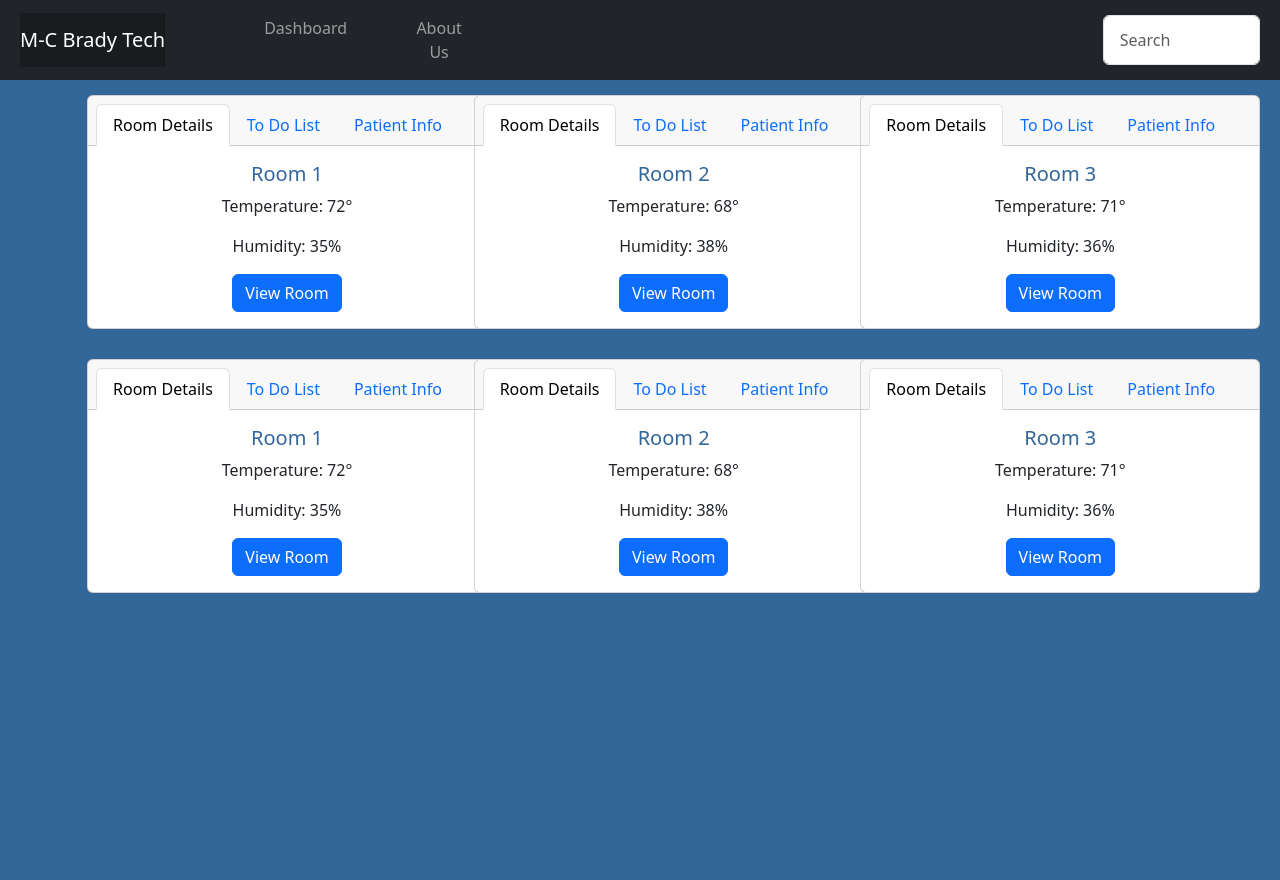
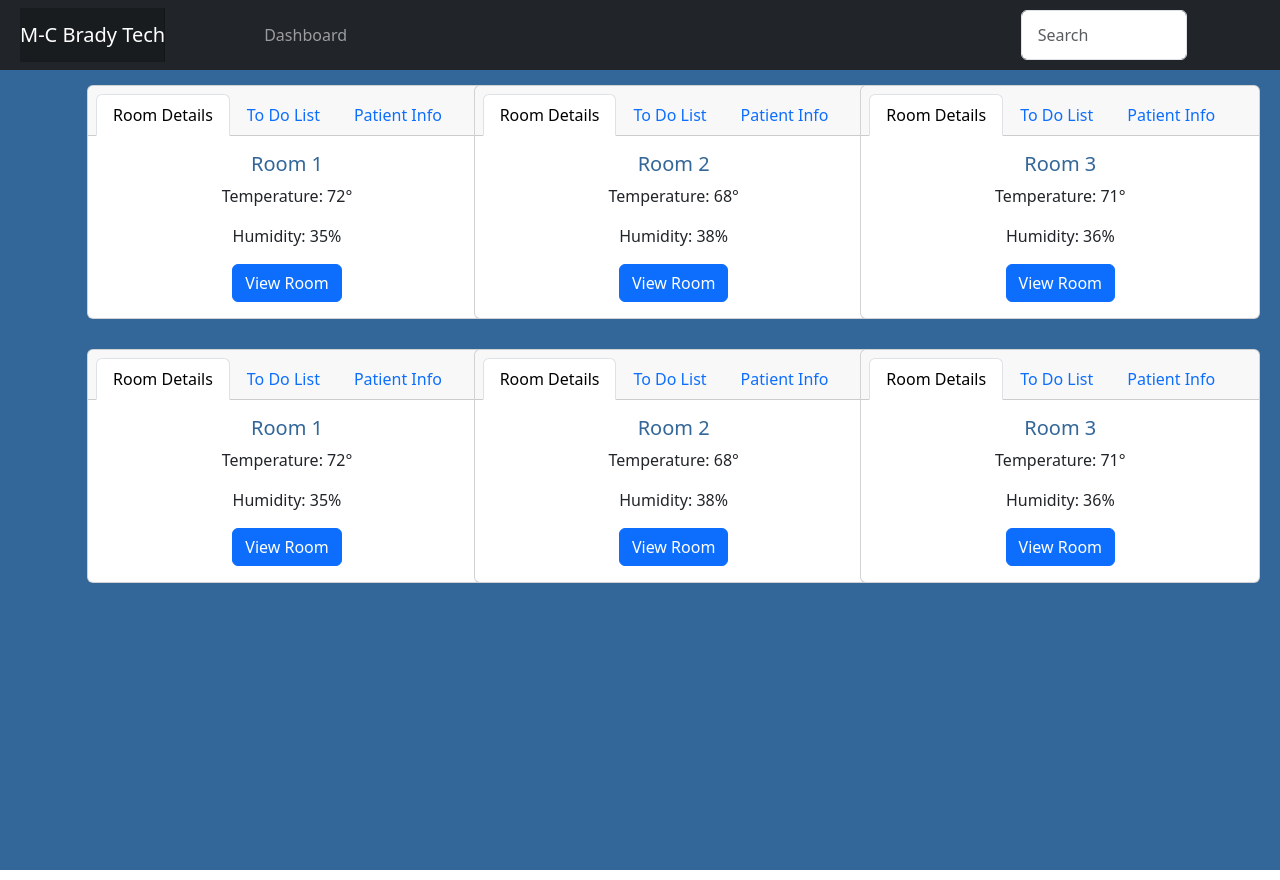
Before and after one commit to ElijahB09/secom319, a React (Create React App) app in the folder Final_Project/final/: page / in a window 1280 px wide. Built offline with nearby package versions, Linux system fonts and the light colour scheme.

Commit message:
Hide search bar when click into room

```diff
--- a/Final_Project/final/src/components/Header.jsx
+++ b/Final_Project/final/src/components/Header.jsx
@@ -3,7 +3,7 @@ import 'bootstrap/dist/css/bootstrap.css';
 import '../styling/dashboard.scss'
 import {Form, FormControl, Nav, Navbar} from 'react-bootstrap';
 
-function Header() {
+function Header(props) {
 	return (
 
 		<Navbar id="nav-buttons-wrapp" bg="dark" variant="dark" expand="lg">
@@ -11,12 +11,13 @@ function Header() {
 			<Navbar.Brand id="title">M-C Brady Tech</Navbar.Brand>
 			<Nav className="mr-auto">
 				<Nav.Link id="nav-dashboard" href="#dashboard">Dashboard</Nav.Link>
-				<Nav.Link id="nav-about" href="#about-us">About Us</Nav.Link>
 			</Nav>
-			<Form id="nav-form" style={{width:"65%"}}>
-				<FormControl id="nav-search" type="text" placeholder="Search" className="mr-sm-2"
-							 style={{width: "20%"}}/>
-			</Form>
+			{props.searchVisible && (
+				<Form id="nav-form" style={{width: "65%"}}>
+					<FormControl id="nav-search" type="text" placeholder="Search" className="mr-sm-2"
+								 style={{width: "20%"}}/>
+				</Form>
+			)}
 
 		</Navbar>
 
--- a/Final_Project/final/src/pages/App.jsx
+++ b/Final_Project/final/src/pages/App.jsx
@@ -3,14 +3,16 @@ import 'bootstrap/dist/css/bootstrap.css';
 import '../styling/dashboard.scss'
 import Header from '../components/Header';
 import Overview from './Overview';
+import {useState} from 'react';
 
 function App() {
+	const [searchVisible, setSearchVisible] = useState(true);
 	return (
 		<div className="App app-container" style={{background: '#336699'}}>
-			<Header/>
+			<Header searchVisible={searchVisible}/>
 			<div className="container-fluid" style={{height: '100vh'}}>
 				<main className="col-md-8 col-lg-12 px-md-5">
-					<Overview/>
+					<Overview setSearchVisible={setSearchVisible}/>
 				</main>
 			</div>
 		</div>
--- a/Final_Project/final/src/pages/Overview.jsx
+++ b/Final_Project/final/src/pages/Overview.jsx
@@ -10,7 +10,7 @@ import LineChart from '../components/LineChart';
 
 Chart.register(CategoryScale);
 
-function Overview() {
+function Overview(props) {
 	const [cardOverviewVisible, setCardOverviewVisible] = useState(true);
 	const [roomViewVisible, setRoomViewVisible] = useState(false);
 
@@ -31,6 +31,7 @@ function Overview() {
 
 	const handleCardClick = () => {
 		setCardOverviewVisible(!cardOverviewVisible);
+		props.setSearchVisible(!cardOverviewVisible);
 		setRoomViewVisible(!roomViewVisible);
 	};
 
@@ -87,7 +88,7 @@ function Overview() {
 					{/* Room To-Do Section */}
 					<div className="room-todo-section justify-content-center" style={{textAlign: 'center'}}>
 						<h2 style={{textAlign: "center"}}>Room To-Do</h2>
-						<div className="d-flex justify-content-center" style={{textAlign:"start"}}>
+						<div className="d-flex justify-content-center" style={{textAlign: "start"}}>
 							<ul>
 								<li>Administer medication at 3pm</li>
 								<li>Feed lunch</li>
```
